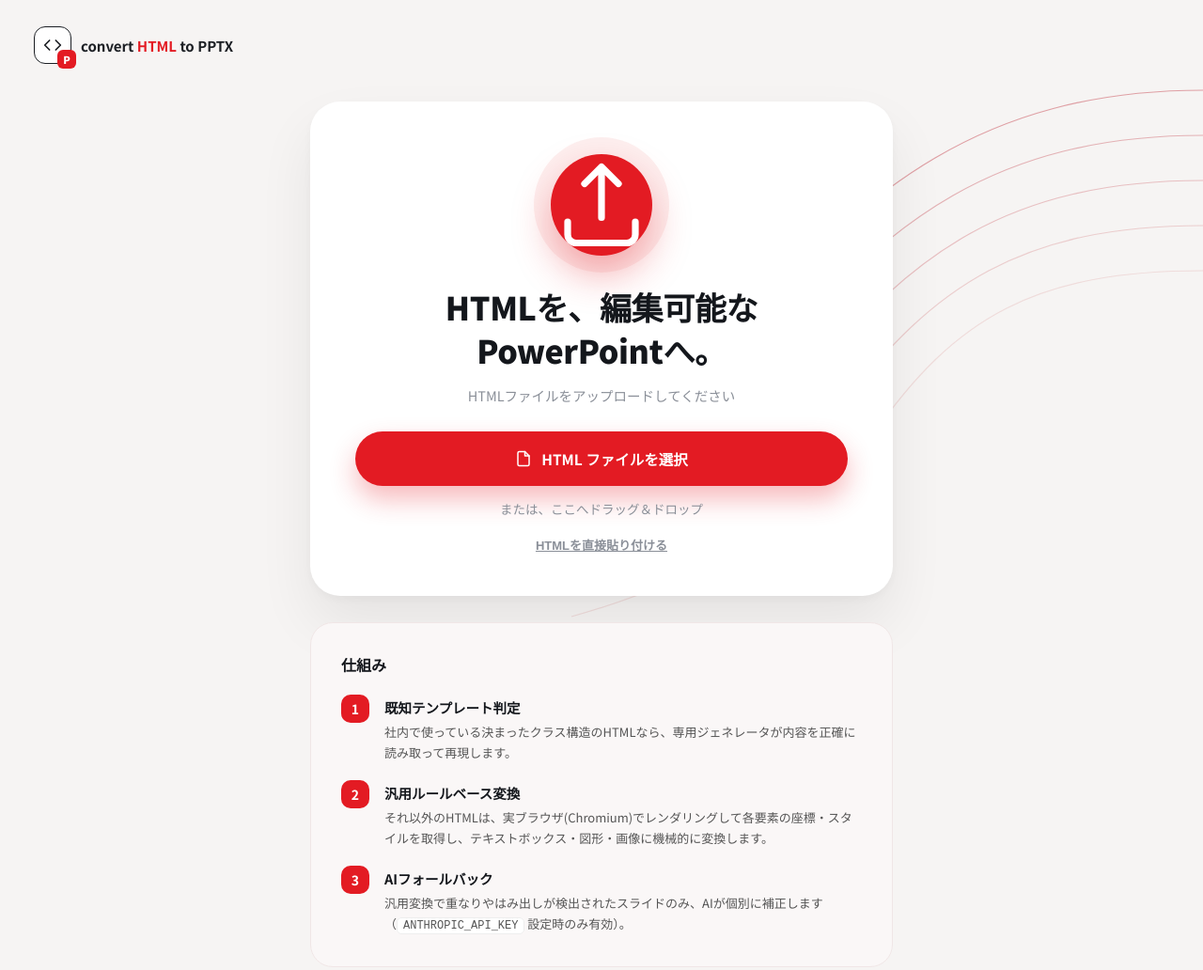
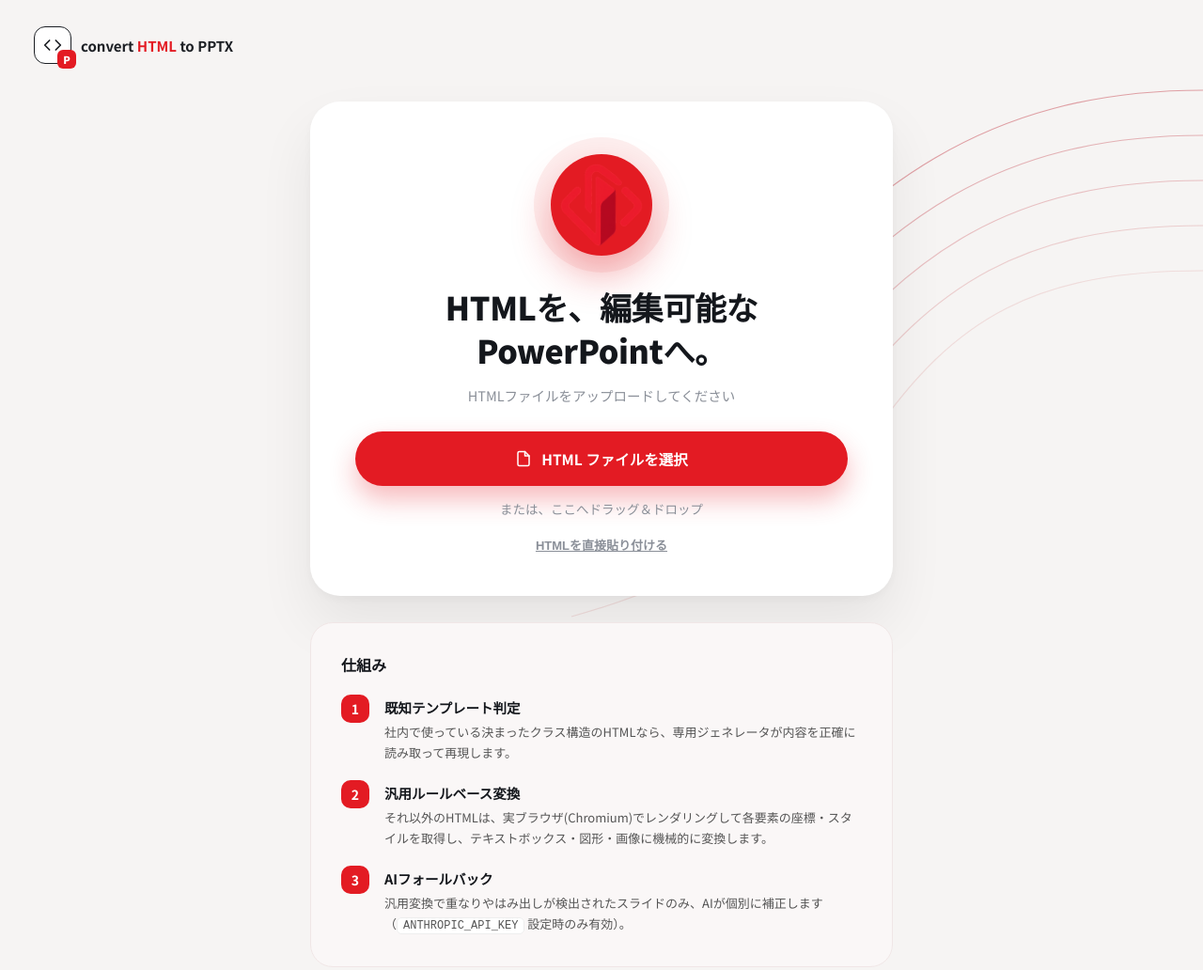
Before and after one commit to chikamm/html2pptx-app, a website: page html2pptx-app 3/public/index.html in a window 1280 px wide. Shown: the whole page at 94% size. Drawn offline with Linux system fonts and the light colour scheme.

Commit message:
Update index.html

```diff
--- a/html2pptx-app 3/public/index.html
+++ b/html2pptx-app 3/public/index.html
@@ -36,10 +36,7 @@
   <main class="stage">
     <section class="upload-card" id="dropzone">
       <div class="upload-icon">
-        <svg viewBox="0 0 48 48" fill="none" xmlns="http://www.w3.org/2000/svg">
-          <path d="M24 6v24M24 6l-8 8M24 6l8 8" stroke="#fff" stroke-width="3.2" stroke-linecap="round" stroke-linejoin="round"/>
-          <path d="M8 32v6a4 4 0 0 0 4 4h24a4 4 0 0 0 4-4v-6" stroke="#fff" stroke-width="3.2" stroke-linecap="round" stroke-linejoin="round"/>
-        </svg>
+        <img src="/logo-mark.png" alt="" width="92" height="92" />
       </div>
       <h1>HTMLを、編集可能な<br />PowerPointへ。</h1>
       <p class="sub" id="subtext">HTMLファイルをアップロードしてください</p>
```
